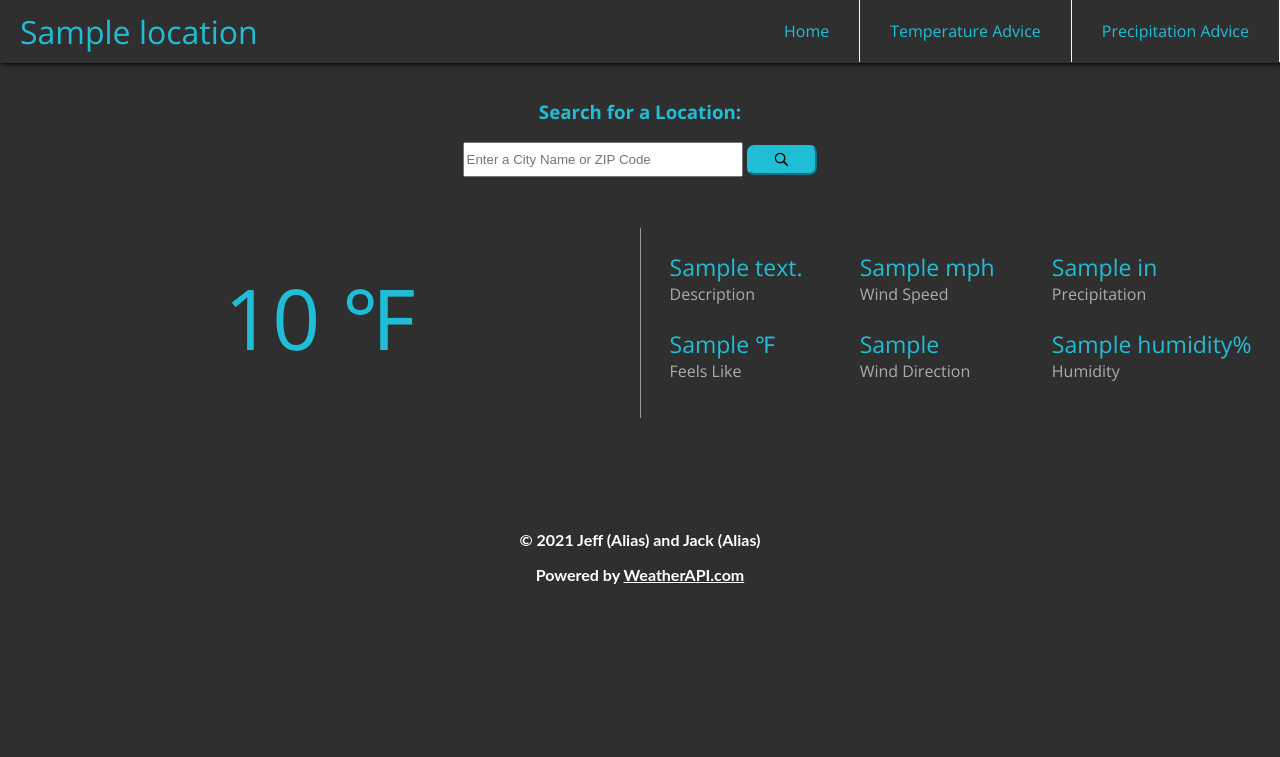
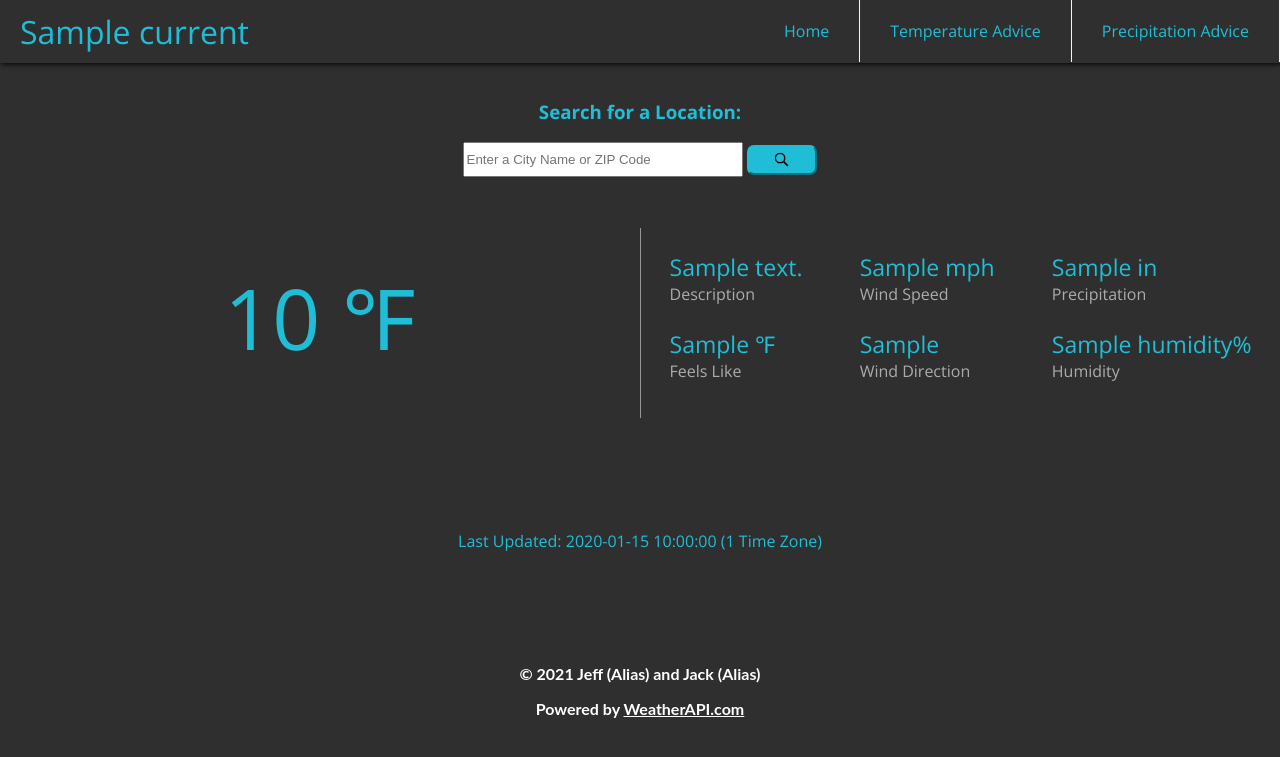
Before and after one commit to technocapeman/NewsMaster, a Flask app: page /1 in a window 1280 px wide. Shown: the top 757 px of the page. Run offline with Flask 2, Linux system fonts and the light colour scheme; a database or web service that is not in the repository returns one stand-in record (values such as "Sample title"); data that the repository does not hold is empty.

Commit message:
Added last updated

```diff
--- a/main.py
+++ b/main.py
@@ -100,21 +100,19 @@ def get_weather(location):  # location can be IP address, city, or ZIP
           f"key={weatherapi_key}&" \
           f"q={location}"
     stats = {"temp_f": 0, "wind_mph": 0, "wind_dir": "", "humidity": 0, "precip_in": 0.0, "feelslike_f": 0,
-             "text": "", "icon": "", "location": ""}
+             "text": "", "icon": "", "name": "", "last_updated": "", "tz_id": ""}
     try:
-        weather_data = scrapejson(url)['current']
+        weather_data = scrapejson(url)
         if "error" in weather_data:
             return "Invalid Input"
         else:
             for stat in stats:
-                if stat == "text":
-                    stats[stat] = weather_data['condition'][stat]
-                elif stat == "icon":
-                    stats[stat] = "https:" + weather_data['condition'][stat]
-                elif stat == "location":
-                    stats[stat] = scrapejson(url)[stat]["name"]
+                if stat in weather_data["current"]["condition"]:
+                    stats[stat] = weather_data['current']['condition'][stat]
+                elif stat in weather_data["location"]:
+                    stats[stat] = weather_data['location'][stat]
                 else:
-                    stats[stat] = weather_data[stat]
+                    stats[stat] = weather_data['current'][stat]
             return stats
     except:
         return "Invalid Input"
@@ -172,12 +170,12 @@ def precip_advice(precip_in):
 # page.
 def home():
     """Home page that shows trending articles."""
-    ip_info = request.environ['HTTP_X_FORWARDED_FOR']
+    """ip_info = request.environ['HTTP_X_FORWARDED_FOR']
     if "," in ip_info:
         ip_addr = ip_info[:ip_info.index(",")]
     else:
-        ip_addr = ip_info
-    return render_template('home.html', top_articles=top_headlines, weather_icon=get_weather(ip_addr)["icon"])
+        ip_addr = ip_info"""
+    return render_template('home.html', top_articles=top_headlines, weather_icon=get_weather("Austin")["icon"])
     # Rendering the HTML for the home page, passing required variables from Python to the HTML page using Jinja.
 
 
@@ -196,16 +194,16 @@ def weather():
         else:
             return redirect(url_for("weather_search", place=location))
     else:
-        ip_info = request.environ['HTTP_X_FORWARDED_FOR']
+        """ip_info = request.environ['HTTP_X_FORWARDED_FOR']
         if "," in ip_info:
             ip_addr = ip_info[:ip_info.index(",")]
         else:
-            ip_addr = ip_info
+            ip_addr = ip_info"""
 
         return render_template('weather.html',
-                               temp_advice_auto=temp_commentary(get_weather(ip_addr)["temp_f"]),
-                               precip_advice_auto=precip_advice(get_weather(ip_addr)["precip_in"]),
-                               auto_weather=get_weather(ip_addr))
+                               temp_advice_auto=temp_commentary(get_weather("Austin")["temp_f"]),
+                               precip_advice_auto=precip_advice(get_weather("Austin")["precip_in"]),
+                               auto_weather=get_weather("Austin"))
     # Rendering the HTML for the weather page, passing required variables from
     # Python to HTML page using Jinja.
 
--- a/templates/home.html
+++ b/templates/home.html
@@ -40,7 +40,6 @@
 		.alignright {
 			float: right;
 		}
-
 
     </style>
 
--- a/templates/search_error.html
+++ b/templates/search_error.html
@@ -443,6 +443,7 @@
         width: 100%;
         text-align: center
     }
+
 </style>
 
 <!---------- Header of weather.html ---------->
--- a/templates/weather_search.html
+++ b/templates/weather_search.html
@@ -4,7 +4,7 @@
 <head>
     <meta charset="utf-8">
     <meta content="width=device-width, initial-scale=1" name="viewport">
-    <title>{{ search_weather["location"] }} Weather | NewsMaster</title>
+    <title>{{ search_weather["name"] }} Weather | NewsMaster</title>
     <link href="https://fonts.googleapis.com/css?family=Open+Sans:300,400,600,700&display=swap" rel="stylesheet">
     <link href="{{ url_for('static', filename='manifest.json') }}" rel="manifest">
     <meta content="yes" name="apple-mobile-web-app-capable">
@@ -448,13 +448,14 @@ Popup: https://webdevtrick.com/popup-in-pure-css-and-html-get-example-with-sourc
         width: 100%;
         text-align: center
     }
+
 </style>
 
 <!---------- Header of weather.html ---------->
 <main class="main-container">
     <header class="header">
         <nav>
-            <a class="logo" href="#" style="color:#1fbed6">{{ search_weather["location"] }}</a>
+            <a class="logo" href="#" style="color:#1fbed6">{{ search_weather["name"] }}</a>
             <input class="menu-btn" id="menu-btn" type="checkbox"/>
             <label class="menu-icon" for="menu-btn"><span class="navicon"></span></label>
             <ul class="menu">
@@ -530,6 +531,10 @@ Popup: https://webdevtrick.com/popup-in-pure-css-and-html-get-example-with-sourc
         </div>
     </div>
 
+    <!---------- Last Updated ---------->
+    <div class="search">
+        <p>Last Updated: {{ search_weather["last_updated"] }} ({{ search_weather["tz_id"] }} Time Zone)</p>
+    </div>
 </main>
 <!------------- Footer ---------->
 <footer style="background-color: #2f2f2f; margin-top: 6em"><p align="center"
```
Also changed, not shown: templates/weather.html (+7 -2 lines).
